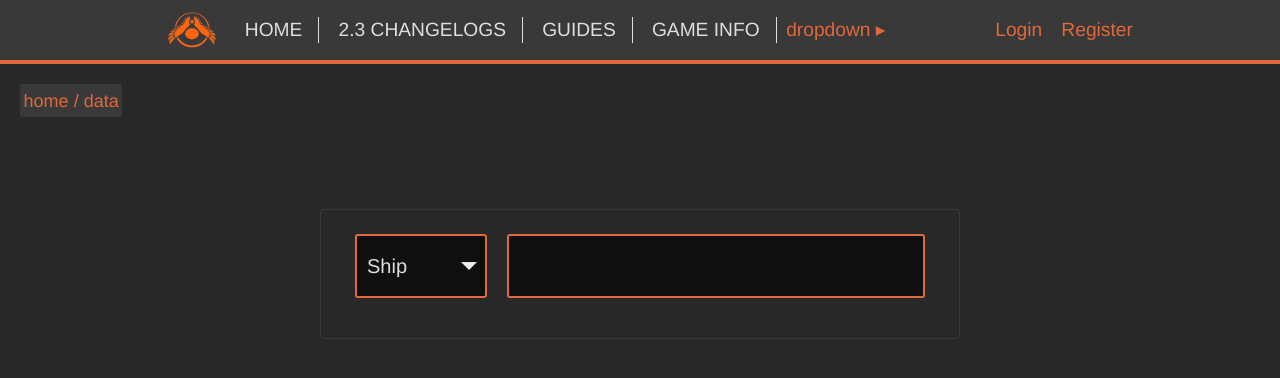
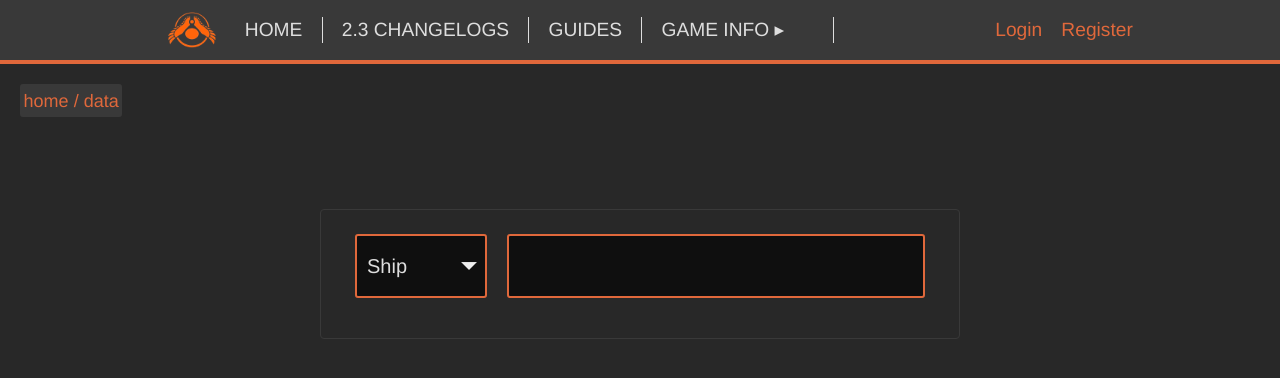
Before and after one commit to Balcora-Gate/balcora-gate, a Vue app: page /#/data in a window 1280 px wide. Shown: the top 378 px of the page. Built offline with nearby package versions, Linux system fonts and the light colour scheme; what vue-split-panel would draw is missing.

Commit message:
dropdown demoing on navbar, looks good, feature is donezo

```diff
--- a/src/components/NavBar.vue
+++ b/src/components/NavBar.vue
@@ -1,5 +1,5 @@
 <template>
-	<header>
+	<header id="navbar-container">
 		<nav class="nav">
 			<ul>
 			<router-link to="/" class="navbar-logo-container"><img src="@/assets/balcora-logo-small.png" alt="BALCORA" class="navbar-logo"/></router-link>
@@ -8,8 +8,7 @@
 			<!-- <a href="#">Guides</a> -->
 			<router-link to="/guide" class="n-link">Guides</router-link>
 			<!-- <a href="/data">Game Info</a> -->
-			<router-link to="/data/reference" class="n-link">Game Info</router-link>
-			<dropdown head="dropdown">
+			<dropdown head="Game Info" class="n-link">
 				<dropdown-item>
 					<router-link to="/data/reference">Data lookup</router-link>
 				</dropdown-item>
@@ -81,23 +80,22 @@ export default class NavBar extends Vue {
 }
 </script>
 
-<style lang="scss" scoped>
+<style lang="scss">
 @import "styles/_variables";
 @import "styles/menu_items";
-header {
+#navbar-container {
 	border-bottom: 4px solid $balcora-orange;
 	height: 4rem;
 	display: flex;
 	justify-content: center;
 	align-items: center;
 	background-color: $balcora-highlight-gray;
-}
 
-header nav {
+	nav {
 		height: 100%;
 	}
 
-header nav > ul {
+	nav > ul {
 		background: none;
 		display: flex;
 		flex-direction: row;
@@ -111,12 +109,26 @@ header nav > ul {
 
 		.n-link {
 			margin: 0.5em;
-		padding-right: 1rem;
+			padding-right: 1em;
 			text-transform: uppercase;
 			border-right: 1px solid $balcora-content-white;
 			color: $balcora-content-white;
 			max-height: 80%;
 			width: auto;
+
+			&.dd-container {
+				width: 9em;
+				.dd-head {
+					color: $balcora-content-white;
+				}
+				.dd-content {
+					text-transform: none;
+					width: calc(10em + 1px);
+					left: calc(-1em - 1px);
+					top: 1.2em;
+					padding-top: 2em;
+				}
+			}
 		}
 
 		.navbar-logo-container {
@@ -136,4 +148,5 @@ header nav > ul {
 			}
 		}
 	}
+}
 </style>
```
Lines whose indentation alone changed are shown as unchanged.
